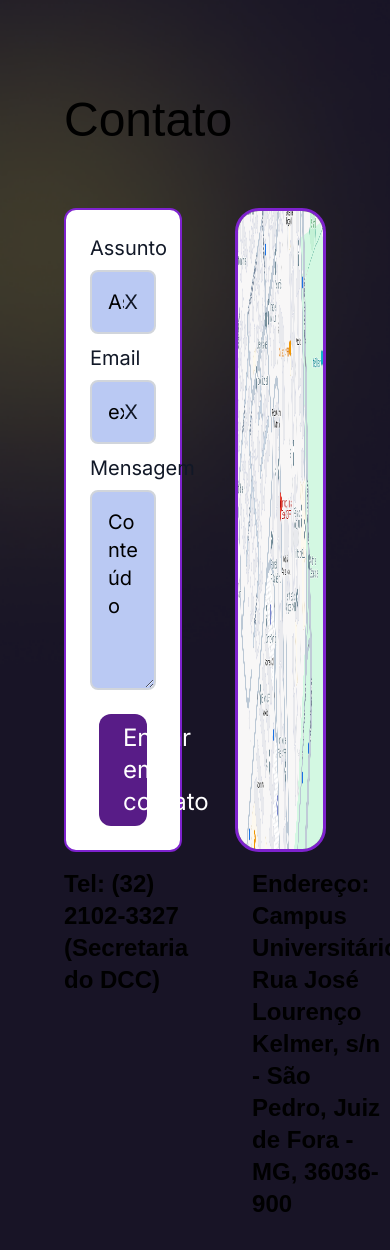
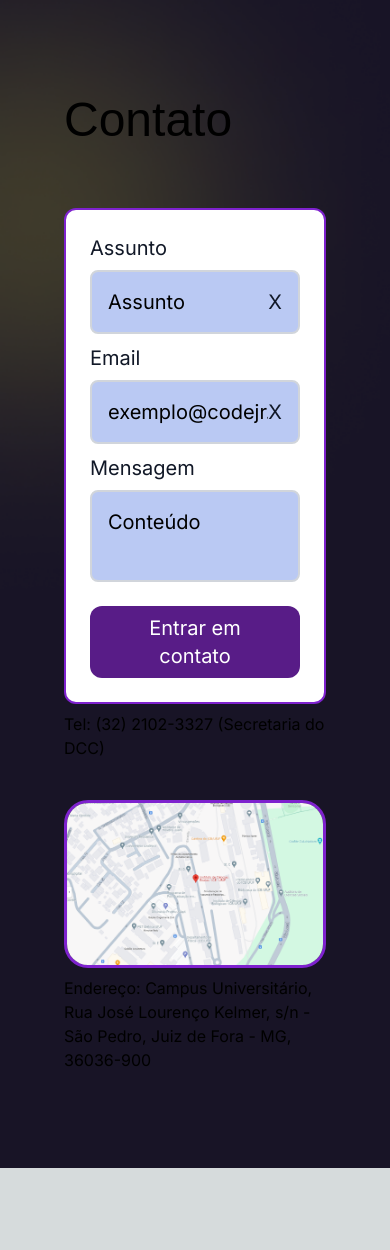
Before and after one commit to semana-computacao-ufjf/site2024, a Next.js app: page /contato in a window 390 px wide. Shown: the top 1250 px of the page. After the commit the page ends 1168 px from the top, so only its background shows below. Built offline with nearby package versions, Linux system fonts and the light colour scheme.

Commit message:
start responsivity

```diff
--- a/src/app/contato/page.tsx
+++ b/src/app/contato/page.tsx
@@ -6,11 +6,14 @@ export default function ContactPage() {
     <div className="max-w-screen min-h-screen flex py-24 bg-[url('/dark-purple-gradient.png')] bg-cover">
       <div className="w-full flex-col space-y-4 px-16">
         <h1 className="text-5xl mb-16  font-viga">Contato</h1>
-        <div className="flex w-full space-x-10">
-          <div className="w-1/2">
+        <div className="lg:flex lg:w-full lg:justify-between max-lg:flex max-lg:flex-col  max-lg:space-y-10">
+          <div className="xl:w-1/2 lg:w-[48%]  max-lg:w-full max-lg:space-y-2 max-lg:flex-col max-lg:flex">
             <ContactForm />
+            <label className="lg:hidden">
+              Tel: (32) 2102-3327 (Secretaria do DCC)
+            </label>
           </div>
-          <div className="flex w-1/2">
+          <div className="xl:w-1/2 lg:w-[52%] lg:flex max-lg:w-full max-lg:space-y-2 max-lg:flex-col max-lg:flex">
             <Image
               src="/ice-map.png"
               alt="Contato"
@@ -18,13 +21,17 @@ export default function ContactPage() {
               height={900}
               className=" border-[3px] border-purple-700 rounded-3xl"
             />
+            <label className="lg:hidden">
+              Endereço: Campus Universitário, Rua José Lourenço Kelmer, s/n -
+              São Pedro, Juiz de Fora - MG, 36036-900
+            </label>
           </div>
         </div>
-        <div className="flex w-full space-x-16 ">
+        <div className="flex max-lg:hidden justify-between w-full  ">
           <h1 className="text-2xl w-1/2 font-viga font-bold">
             Tel: (32) 2102-3327 (Secretaria do DCC)
           </h1>
-          <h1 className="text-2xl w-1/2 font-quicksand font-bold">
+          <h1 className="xl:w-1/2 lg:w-[52%]  text-2xl font-quicksand font-bold">
             Endereço: Campus Universitário, Rua José Lourenço Kelmer, s/n - São
             Pedro, Juiz de Fora - MG, 36036-900
           </h1>
--- a/src/components/contact-form.tsx
+++ b/src/components/contact-form.tsx
@@ -38,7 +38,7 @@ export default function ContactForm() {
   return (
     <form
       onSubmit={handleSubmit(onSubmit)}
-      className="bg-white text-gray-900 w-[90%] font-inter text-xl border-2 border-purple-700 flex-col p-6 rounded-[12px] space-y-[10px]"
+      className="bg-white max-h-[500px] text-gray-900 lg:w-[90%] max:w-full font-inter text-xl border-2 border-purple-700 flex-col p-6 rounded-[12px] space-y-[10px]"
     >
       <div className="space-y-[8px] ">
         <h1>Assunto</h1>
@@ -73,7 +73,7 @@ export default function ContactForm() {
       <div className="space-y-[8px]">
         <h1>Mensagem</h1>
         <textarea
-          className={`${requestLayout} placeholder:text-black  h-[200px]`}
+          className={`${requestLayout} resize-none placeholder:text-black  max-h-[100px]`}
           placeholder="Conteúdo"
           {...register("content")}
         />
@@ -83,7 +83,7 @@ export default function ContactForm() {
       <div className="flex justify-center">
         <button
           type="submit"
-          className="text-white text-2xl  w-5/12  bg-purple-900 py-2 mt-[14px] px-6 rounded-xl hover:bg-purple-950"
+          className="text-white lg:text-lg md:text-xl  xl:w-5/12 lg:w-7/12  bg-purple-900 py-2 mt-[14px] px-6 rounded-xl hover:bg-purple-950"
         >
           Entrar em contato
         </button>
```
